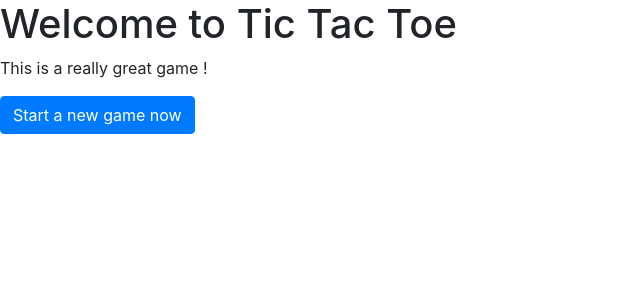
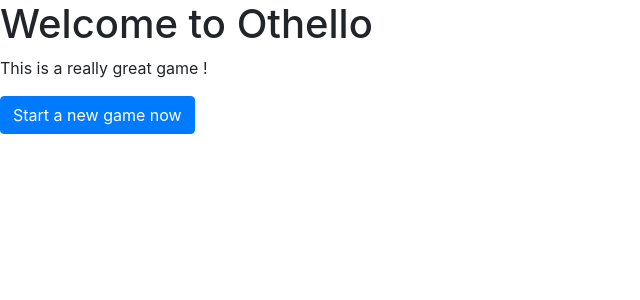
Before and after one commit to darkyiss7/othello, a Spring app: page /index in a window 1280 px wide. Shown: the part 56-356 px from the top of the page, without its empty margins (0-640 px from the left). Run offline with Thymeleaf, Linux system fonts and the light colour scheme; the template is opened without the code that fills it, so the values that code supplies are empty; some of the project's set-up classes (security, data sources, template engines, error pages and the like) are left out, and stand-ins take their place.

Commit message:
try again

```diff
--- a/src/main/resources/templates/game.html
+++ b/src/main/resources/templates/game.html
@@ -1,6 +1,6 @@
 <html th:replace="~{layout :: layout(~{::title}, ~{::content})}" xmlns:th="http://www.thymeleaf.org">
 <head>
-    <title th:fragment="title">Welcome to Tic Tac Toe</title>
+    <title th:fragment="title">Welcome to Othello</title>
 </head>
 <body>
 <div th:fragment="content">
--- a/src/main/resources/templates/index.html
+++ b/src/main/resources/templates/index.html
@@ -1,10 +1,10 @@
 <html th:replace="~{layout :: layout(~{::title}, ~{::content})}" xmlns:th="http://www.thymeleaf.org">
 <head>
-    <title th:fragment="title">Welcome to Tic Tac Toe</title>
+    <title th:fragment="title">Welcome to Othello</title>
 </head>
 <body>
 <div th:fragment="content">
-    <h1>Welcome to Tic Tac Toe</h1>
+    <h1>Welcome to Othello</h1>
 
     <p>This is a really great game !</p>
     <a class="btn btn-primary" href="#" th:href="@{/create}">Start a new game now</a>
```
Also changed, not shown: src/main/java/fr/yncrea/cir3/othello/service/GameService.java (+9 -11 lines).
